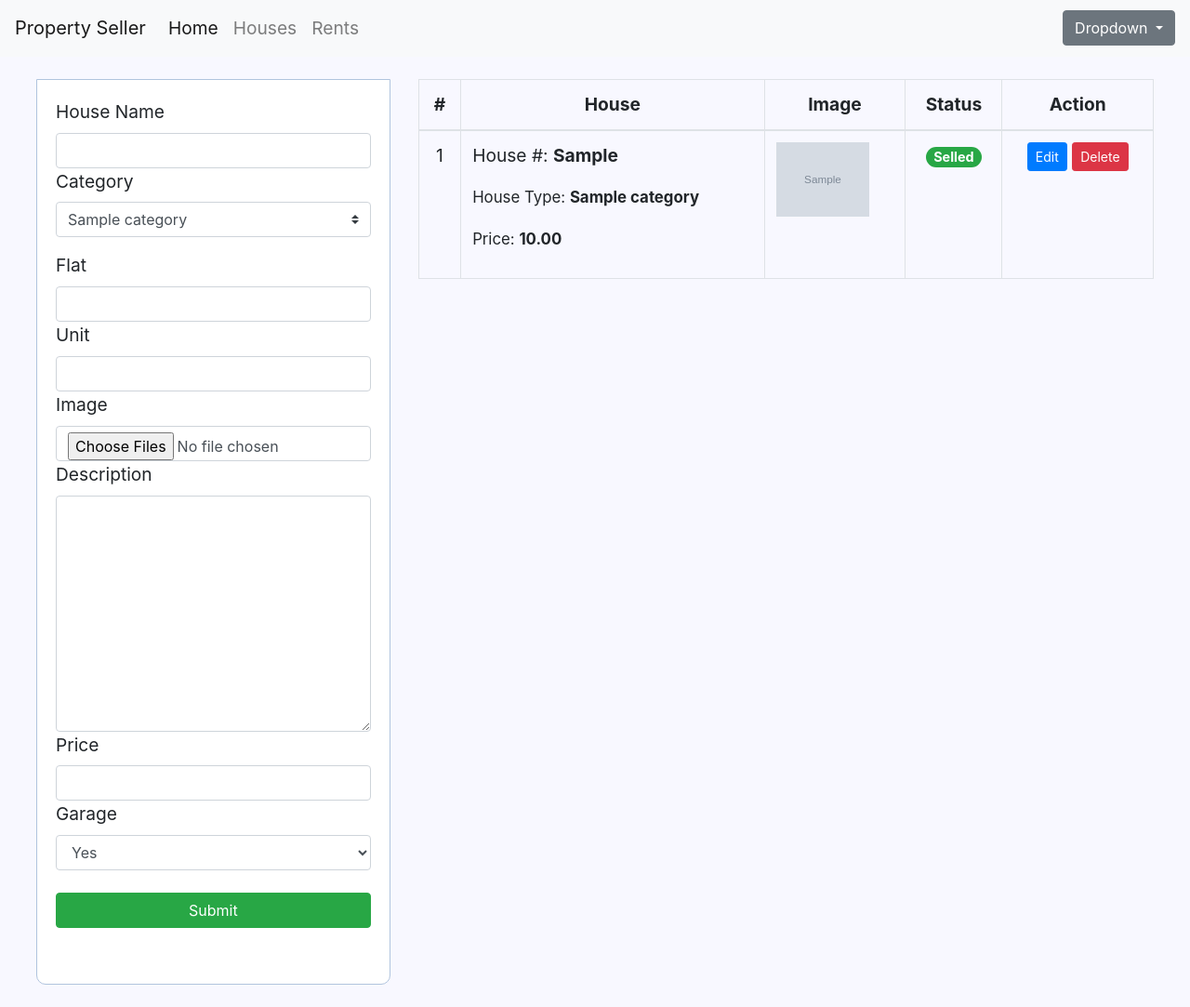
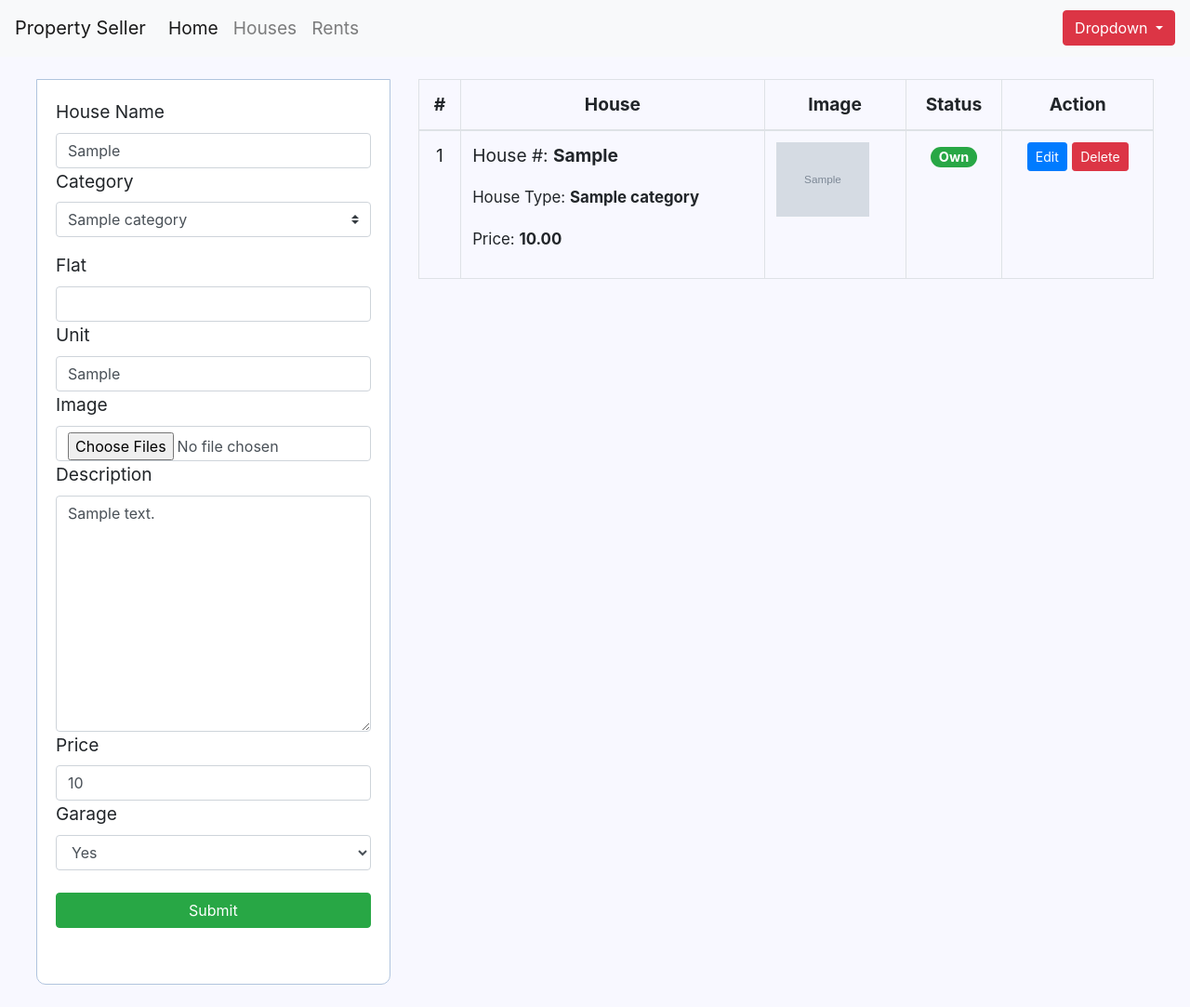
Before and after one commit to safiul0073/row-php-house_rent, a PHP site: page /frontend/dashboard.php?edit_id=1 in a window 1280 px wide. Shown: the whole page at 93% size. Run offline with PHP 8.4, Linux system fonts and the light colour scheme; the visitor is signed in with stand-in values (Sample User, id 1); tables that the repository leaves empty or names only in its code hold one stand-in row (values such as "Sample post"); grey boxes marked "Sample" are stand-in pictures.

Commit message:
house edit and delete

```diff
--- a/frontend/dashboard.php
+++ b/frontend/dashboard.php
@@ -9,6 +9,16 @@ if (isset($_GET['logout'])) {
     session_destroy();
     unset($_SESSION['username']);
     header("location: login.php");
+}
+
+if (isset($_GET['edit_id'])) {
+    $edit_id = $_GET['edit_id'];
+    $house = $db->query("SELECT * FROM houses where id = '$edit_id'")->fetch_assoc();
+}
+
+if (isset($_GET['delete_id'])) {
+    $delete_id = $_GET['delete_id'];
+    $db->query("DELETE FROM houses where id = '$delete_id'");
 }
 ?>
 <!doctype html>
@@ -46,7 +56,7 @@ if (isset($_GET['logout'])) {
             <div class="form-inline my-2 my-lg-0">
             <?php if (isset($_SESSION['username'])) { ?>
                 <div class="dropdown">
-                    <button class="btn btn-secondary dropdown-toggle" type="button" id="dropdownMenu2" data-toggle="dropdown" aria-haspopup="true" aria-expanded="false">
+                    <button class="btn btn-danger dropdown-toggle" type="button" id="dropdownMenu2" data-toggle="dropdown" aria-haspopup="true" aria-expanded="false">
                         Dropdown
                     </button>
                     <div class="dropdown-menu" aria-labelledby="dropdownMenu2">
@@ -77,9 +87,10 @@ if (isset($_GET['logout'])) {
     <div class="row mx-4 py-4">
         <div class="col-md-4 ">
             <form action="dashboard.php" method="post" enctype="multipart/form-data" class="w-100">
+                <input type="hidden" name="id" value="<?php echo isset($house['id']) ? $house['id'] : ''; ?>">
                 <div class="from-group">
                     <label for="house_name">House Name</label>
-                    <input type="text" id="house_name" name="house_name" require class="form-control">
+                    <input type="text" id="house_name" name="house_name" value="<?php echo isset($house['house_no']) ? $house['house_no'] : ''; ?>" require class="form-control">
                 </div>
                 <div class="form-group">
                     <label >Category</label>
@@ -89,7 +100,7 @@ if (isset($_GET['logout'])) {
                         if($categories->num_rows > 0):
                         while($row= $categories->fetch_assoc()) :
                         ?>
-                        <option value="<?php echo $row['id'] ?>"><?php echo $row['name'] ?></option>
+                        <option <?php echo (isset($house['category_id']) && $house['category_id'] ==  $row['id']) ? 'selected' : ''; ?> value="<?php echo $row['id'] ?>"><?php echo $row['name'] ?></option>
                     <?php endwhile; ?>
                     <?php else: ?>
                         <option selected="" value="" disabled="">Please check the category list.</option>
@@ -98,11 +109,11 @@ if (isset($_GET['logout'])) {
                 </div>
                 <div class="from-group">
                     <label for="flat">Flat</label>
-                    <input type="number" id="flat" name="flat" require class="form-control">
+                    <input type="number" id="flat" value="<?php echo isset($house['flat']) ? $house['flat'] : ''; ?>" name="flat" require class="form-control">
                 </div>
                 <div class="from-group">
                     <label for="unit">Unit</label>
-                    <input type="text" id="unit" name="unit" require class="form-control">
+                    <input type="text" id="unit" value="<?php echo isset($house['unit']) ? $house['unit'] : ''; ?>" name="unit" require class="form-control">
                 </div>
                 <div class="from-group">
                     <label for="images">Image</label>
@@ -110,17 +121,17 @@ if (isset($_GET['logout'])) {
                 </div>
                 <div class="from-group">
                     <label for="description">Description</label>
-                    <textarea class="form-control" name="description" id="" cols="30" rows="10"></textarea>
+                    <textarea class="form-control" name="description" id="" cols="30" rows="10"><?php echo isset($house['description']) ? $house['description'] : ''; ?></textarea>
                 </div>
                 <div class="from-group">
                     <label for="price">Price</label>
-                    <input type="number" id="price" name="price" require class="form-control">
+                    <input type="number" id="price" name="price" value="<?php echo isset($house['price']) ? $house['price'] : ''; ?>" require class="form-control">
                 </div>
                 <div class="from-group">
                     <label for="is_garage">Garage</label>
                     <select class="form-control" name="is_garage" id="">
-                        <option value="1">Yes</option>
-                        <option value="0">No</option>
+                        <option <?php echo isset($house['isGarage']) && $house['isGarage'] == 1? 'selected' : ''; ?> value="1">Yes</option>
+                        <option <?php echo isset($house['isGarage']) && $house['isGarage'] == 0 ? 'selected' : ''; ?> value="0">No</option>
                     </select>
                 </div>
                 <div class="form-group py-4">
@@ -163,17 +174,17 @@ if (isset($_GET['logout'])) {
                         <td class="text-center">
                         <?php
                             if ($row['is_selled'] == 1) {
-                                echo '<span class="badge badge-pill badge-success">Selled</span>';
+                                echo '<span class="badge badge-pill badge-success">Own</span>';
                             }else if ($row['is_selled'] == 2) {
                                 echo '<span class="badge badge-pill badge-warning">Pending</span>';
                             }else {
-                                echo '<span class="badge badge-pill badge-danger">Not Sell</span>';
+                                echo '<span class="badge badge-pill badge-danger">Accepted</span>';
                             }
                             ?>
                         </td>
                         <td class="text-center">
-                            <a class="btn btn-sm btn-primary edit_house" href="dashboard.php?id=<?php echo $row['id'] ?>" >Edit</a>
-                            <a class="btn btn-sm btn-danger delete_house" href="dashboard.php?delete_id=<?php echo $row['id'] ?>">Delete</a>
+                            <a class="btn btn-sm btn-primary" href="dashboard.php?edit_id=<?php echo $row['id'] ?>" >Edit</a>
+                            <a class="btn btn-sm btn-danger" href="dashboard.php?delete_id=<?php echo $row['id'] ?>">Delete</a>
                         </td>
                     </tr>
                     <?php endwhile; ?>
--- a/frontend/index.php
+++ b/frontend/index.php
@@ -35,7 +35,7 @@
             <div class="form-inline my-2 my-lg-0">
             <?php if (isset($_SESSION['username'])) { ?>
                 <div class="dropdown">
-                    <button class="btn btn-secondary dropdown-toggle" type="button" id="dropdownMenu2" data-toggle="dropdown" aria-haspopup="true" aria-expanded="false">
+                    <button class="btn btn-danger dropdown-toggle" type="button" id="dropdownMenu2" data-toggle="dropdown" aria-haspopup="true" aria-expanded="false">
                         Dropdown
                     </button>
                     <div class="dropdown-menu" aria-labelledby="dropdownMenu2">
--- a/frontend/profile.php
+++ b/frontend/profile.php
@@ -21,7 +21,7 @@ if (isset($_GET['logout'])) {
 <!-- Bootstrap CSS -->
 <link rel="stylesheet" href="https://cdn.jsdelivr.net/npm/bootstrap@4.6.2/dist/css/bootstrap.min.css" integrity="sha384-xOolHFLEh07PJGoPkLv1IbcEPTNtaed2xpHsD9ESMhqIYd0nLMwNLD69Npy4HI+N" crossorigin="anonymous">
 <link rel="stylesheet" type="text/css" href="style.css">
-<title>Profile</title>
+<title>Edit Profile</title>
 </head>
 <body>
 <!-- topbar and navigation -->
@@ -74,7 +74,6 @@ if (isset($_GET['logout'])) {
     </div>
 <?php endif ?>
 <div class=" bootstrap snippets bootdey">
-<h1 class="text-primary">Edit Profile</h1>
     <hr>
 <div class="row mx-4">
     <!-- left column -->
```
Also changed, not shown: frontend/house_details.php (+10 -9 lines).
